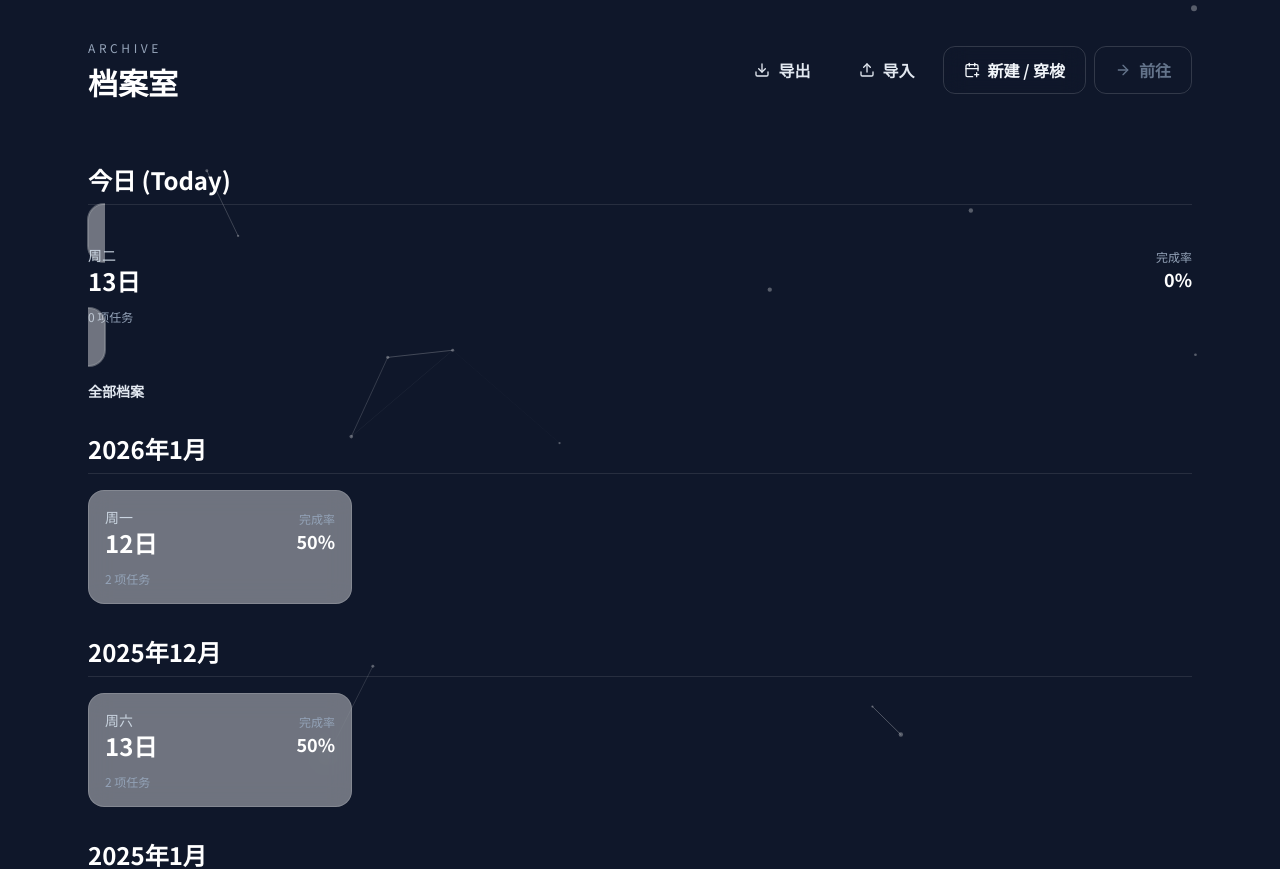
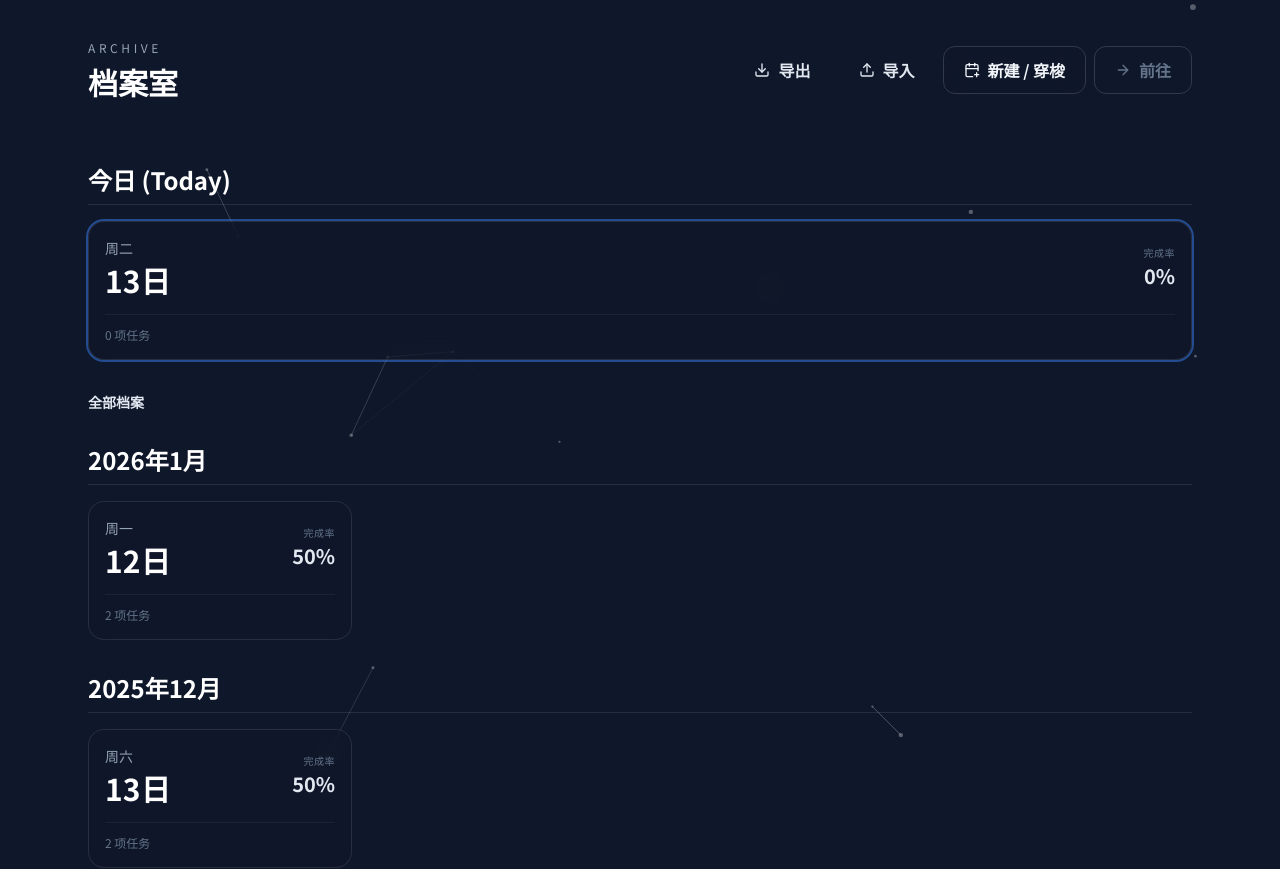
Before and after one commit to Jackson-Jie110/my-eisenhower-matrix, a React (Vite) app: page /archive in a window 1280 px wide. Shown: the top 869 px of the page. Built offline with nearby package versions, Linux system fonts and the light colour scheme.

Commit message:
fix: 修复档案室卡片遮挡问题 & 优化跨天任务迁移为手动确认模式

```diff
--- a/src/pages/ArchivePage.tsx
+++ b/src/pages/ArchivePage.tsx
@@ -103,25 +103,45 @@ const ArchiveCard = ({
   return (
     <Link
       to={`/matrix/${entry.date}`}
-      className={`rounded-2xl border bg-glass-100/40 p-4 text-slate-100 backdrop-blur-md transition-all hover:brightness-110 ${
+      className={`group relative flex flex-col justify-between rounded-2xl border p-4 backdrop-blur-md transition-all duration-300 hover:-translate-y-1 hover:brightness-110
+      ${
         completed
-          ? "border-[#EAB308] shadow-[0_0_20px_2px_rgba(234,179,8,0.4)]"
-          : "border-glass-border"
-      } ${highlight ? "ring-1 ring-white/30" : ""}`}
+          ? "bg-slate-900/80 border-[#EAB308] shadow-[0_0_20px_2px_rgba(234,179,8,0.4)]"
+          : "bg-slate-900/40 border-white/10 hover:border-white/20"
+      }
+      ${highlight ? "ring-2 ring-blue-500/50" : ""}`}
     >
-      <div className="flex items-center justify-between">
-        <div>
-          <p className="text-sm text-slate-300">{weekday}</p>
-          <p className="text-2xl font-semibold text-white">{day}</p>
+      <div className="flex items-start justify-between z-10 relative">
+        <div className="flex flex-col">
+          <span className="text-sm font-medium text-slate-400 group-hover:text-slate-200 transition-colors">
+            {weekday}
+          </span>
+          <span
+            className={`text-3xl font-bold mt-1 ${
+              completed ? "text-[#EAB308]" : "text-white"
+            }`}
+          >
+            {day}
+          </span>
         </div>
         <div className="text-right">
-          <p className="text-xs text-slate-400">完成率</p>
-          <p className="text-lg font-semibold text-white">
+          <span className="text-[10px] uppercase tracking-wider text-slate-500">
+            完成率
+          </span>
+          <p
+            className={`text-xl font-bold ${
+              completed ? "text-[#EAB308]" : "text-slate-200"
+            }`}
+          >
             {Math.round(entry.completionRate * 100)}%
           </p>
         </div>
       </div>
-      <p className="mt-3 text-xs text-slate-400">{entry.tasks.length} 项任务</p>
+      <div className="mt-4 flex items-center justify-between border-t border-white/5 pt-3 z-10 relative">
+        <span className="text-xs text-slate-500 group-hover:text-slate-400">
+          {entry.tasks.length} 项任务
+        </span>
+      </div>
     </Link>
   );
 };
--- a/src/pages/MatrixPage.tsx
+++ b/src/pages/MatrixPage.tsx
@@ -36,6 +36,21 @@ const quadrantIds: QuadrantId[] = ["q1", "q2", "q3", "q4"];
 
 const isQuadrantId = (value: string): value is QuadrantId =>
   quadrantIds.includes(value as QuadrantId);
+
+const parseTasks = (raw: string | null) => {
+  if (!raw) {
+    return [] as Task[];
+  }
+  try {
+    const parsed = JSON.parse(raw) as unknown;
+    if (Array.isArray(parsed)) {
+      return parsed as Task[];
+    }
+  } catch {
+    return [] as Task[];
+  }
+  return [] as Task[];
+};
 
 const buildOverlayTask = (task: Task) => (
   <Card className="w-64 border border-glass-border bg-glass-100 text-white backdrop-blur-sm">
@@ -111,19 +126,16 @@ export default function MatrixPage() {
   const updateTaskQuadrant = useTaskStore((state) => state.updateTaskQuadrant);
   const clearAllTasks = useTaskStore((state) => state.clearAllTasks);
   const loadTasksByDate = useTaskStore((state) => state.loadTasksByDate);
-  const checkYesterdayIncomplete = useTaskStore(
-    (state) => state.checkYesterdayIncomplete
-  );
   const importTasks = useTaskStore((state) => state.importTasks);
 
   const [title, setTitle] = React.useState("");
   const [context, setContext] = React.useState("");
   const [activeTaskId, setActiveTaskId] = React.useState<string | null>(null);
-  const [carryOverTasks, setCarryOverTasks] = React.useState<Task[]>([]);
-  const [showCarryOver, setShowCarryOver] = React.useState(false);
-  const [hasPrompted, setHasPrompted] = React.useState(false);
+  const [showMigrationModal, setShowMigrationModal] = React.useState(false);
+  const [yesterdayTasks, setYesterdayTasks] = React.useState<Task[]>([]);
 
   const prevIncompleteCount = React.useRef(0);
+  const hasCheckedMigration = React.useRef(false);
 
   const resolvedDate = React.useMemo(() => {
     const dateParam = params.date;
@@ -151,28 +163,35 @@ export default function MatrixPage() {
 
   React.useEffect(() => {
     loadTasksByDate(resolvedDate);
-    setHasPrompted(false);
-    setShowCarryOver(false);
-    setCarryOverTasks([]);
+    setShowMigrationModal(false);
+    setYesterdayTasks([]);
+    hasCheckedMigration.current = false;
   }, [loadTasksByDate, resolvedDate]);
 
-  const isToday = resolvedDate === dayjs().format("YYYY-MM-DD");
-
   React.useEffect(() => {
-    if (!isToday || hasPrompted) {
+    if (!currentDate || hasCheckedMigration.current) {
       return;
     }
-    if (tasks.length > 0) {
-      setHasPrompted(true);
+    const currentTasks = parseTasks(
+      localStorage.getItem(`tasks_${currentDate}`)
+    );
+    if (currentTasks.length > 0) {
+      hasCheckedMigration.current = true;
       return;
     }
-    const pending = checkYesterdayIncomplete();
-    if (pending.length > 0) {
-      setCarryOverTasks(pending);
-      setShowCarryOver(true);
+    const yesterday = dayjs(currentDate)
+      .subtract(1, "day")
+      .format("YYYY-MM-DD");
+    const yesterdayAll = parseTasks(
+      localStorage.getItem(`tasks_${yesterday}`)
+    );
+    const incomplete = yesterdayAll.filter((task) => !task.isCompleted);
+    if (incomplete.length > 0) {
+      setYesterdayTasks(incomplete);
+      setShowMigrationModal(true);
     }
-    setHasPrompted(true);
-  }, [checkYesterdayIncomplete, hasPrompted, isToday, tasks.length]);
+    hasCheckedMigration.current = true;
+  }, [currentDate]);
 
   React.useEffect(() => {
     const incompleteCount = tasks.filter((task) => !task.isCompleted).length;
@@ -226,9 +245,17 @@ export default function MatrixPage() {
     clearAllTasks();
   };
 
-  const handleCarryOverConfirm = () => {
-    importTasks(carryOverTasks);
-    setShowCarryOver(false);
+  const handleMigrationConfirm = () => {
+    if (yesterdayTasks.length > 0) {
+      importTasks(yesterdayTasks);
+    }
+    setShowMigrationModal(false);
+    setYesterdayTasks([]);
+  };
+
+  const handleMigrationCancel = () => {
+    setShowMigrationModal(false);
+    setYesterdayTasks([]);
   };
 
   return (
@@ -308,28 +335,28 @@ export default function MatrixPage() {
         </DndContext>
       </div>
 
-      {showCarryOver ? (
+      {showMigrationModal ? (
         <div className="fixed inset-0 z-50 flex items-center justify-center px-4">
           <div className="absolute inset-0 bg-black/60 backdrop-blur-sm" />
           <div className="relative w-full max-w-md rounded-2xl border border-glass-border bg-slate-900/90 p-6 text-white backdrop-blur-xl">
             <h2 className="text-lg font-semibold">昨日任务未完成</h2>
             <p className="mt-2 text-sm text-slate-300">
-              昨天还有 {carryOverTasks.length} 个任务未完成，要带到今天吗？
+              检测到昨天有 {yesterdayTasks.length} 个任务没做完，需要帮你带到今天吗？
             </p>
             <div className="mt-6 flex gap-3">
               <Button
                 type="button"
                 variant="primary"
-                onClick={handleCarryOverConfirm}
+                onClick={handleMigrationConfirm}
               >
-                导入任务
+                确认迁移
               </Button>
               <Button
                 type="button"
                 variant="outline"
-                onClick={() => setShowCarryOver(false)}
+                onClick={handleMigrationCancel}
               >
-                以后再说
+                重新开始
               </Button>
             </div>
           </div>
```
